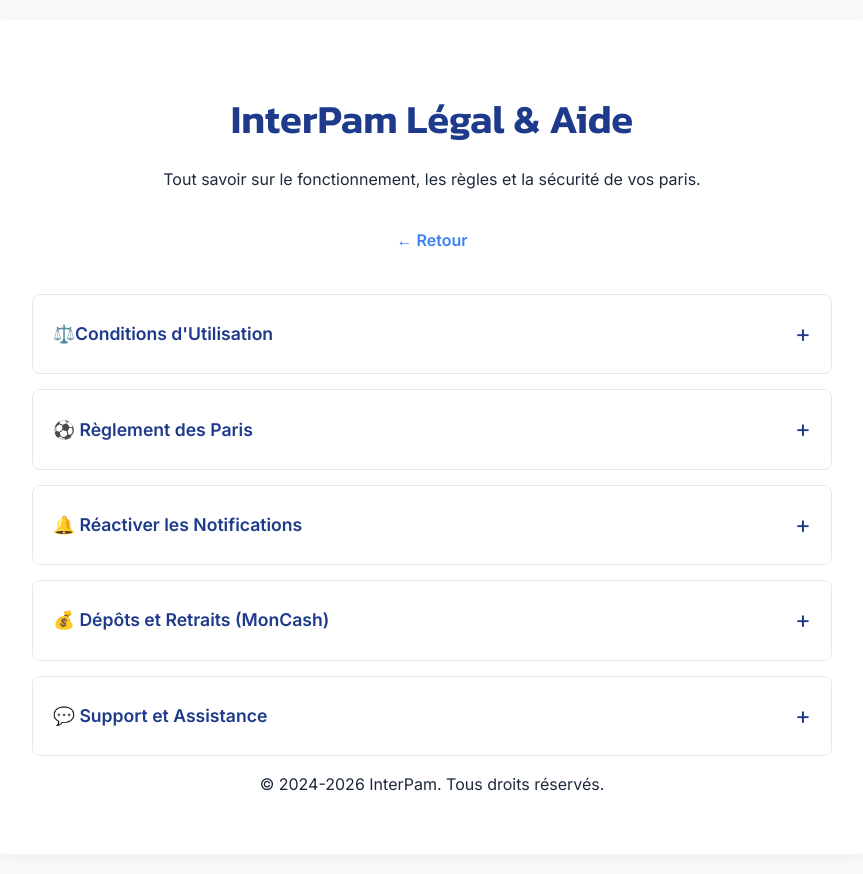
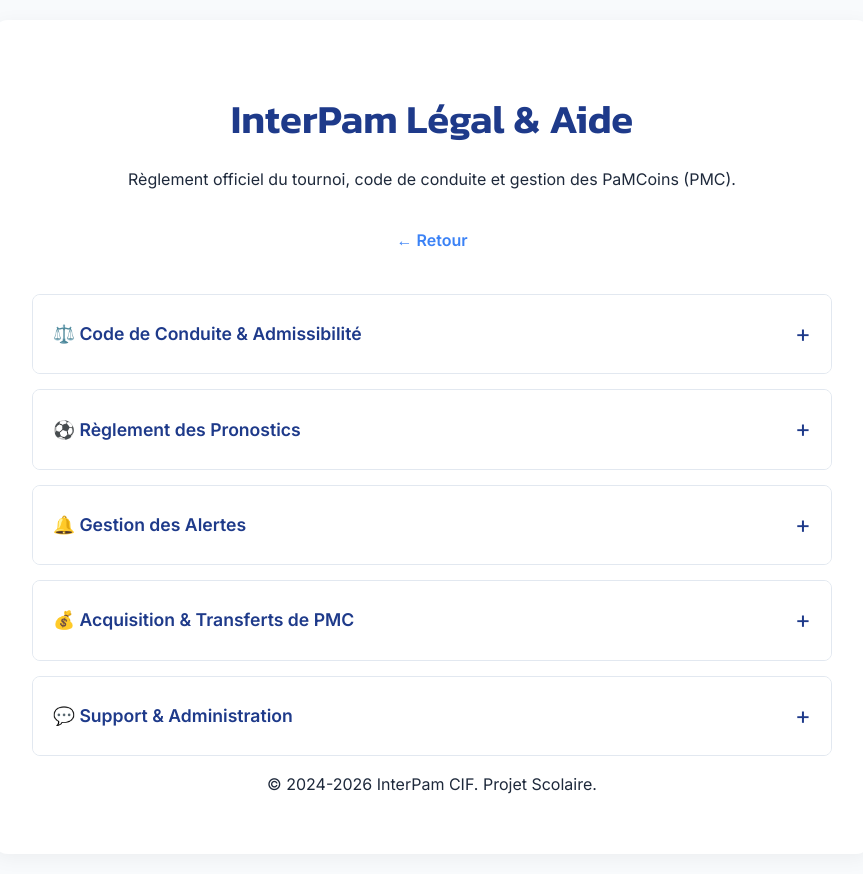
Before and after one commit to vendy0/InterPam, a Flask app: page /Conditions in a window 1280 px wide. Shown: the whole page, without its empty margins (208-1071 px from the left). Run offline with Flask 3, Linux system fonts and the light colour scheme; data comes from the database, SQL or seed files in the repository.

Commit message:
Tous les templates ont été gérés. Il reste à ajouter les nouveaux templates.

```diff
--- a/templates/fiches.html
+++ b/templates/fiches.html
@@ -57,7 +57,7 @@
                     <div class="option-details">
                         {{ sel.categorie }} :
                         <strong>{{ sel.option }}</strong>
-                        | Cote : {% if sel.status_option == 3 %} {# Affichage spécifique pour match annulé (Cote barrée -> 1.00) #}
+                        | Indice : {% if sel.status_option == 3 %} {# Affichage spécifique pour match annulé (Indice barrée -> 1.00) #}
                         <span class="cote-badge" style="text-decoration: line-through">{{ sel.cote }}</span>
                         <span class="cote-badge" style="background: #9ca3af; color: white">1.00</span>
                         <span class="text-annule" style="font-size: 0.85em; margin-left: 5px; color: #6b7280; font-weight: bold">(ANNULÉ)</span>
--- a/templates/legal.html
+++ b/templates/legal.html
@@ -34,184 +34,193 @@
         <div class="container">
             <header>
                 <h1>InterPam Légal & Aide</h1>
-                <p>Tout savoir sur le fonctionnement, les règles et la sécurité de vos paris.</p>
+                <p>Règlement officiel du tournoi, code de conduite et gestion des PaMCoins (PMC).</p>
                 <a href="javascript:history.back()" class="back-link">← Retour</a>
             </header>
 
             <details id="conditions">
-                <summary>⚖️Conditions d'Utilisation</summary>
+                <summary>⚖️ Code de Conduite & Admissibilité</summary>
                 <div class="content">
-                    <p>Bienvenue sur InterPam. En utilisant notre plateforme, vous acceptez les conditions suivantes :</p>
+                    <p>Bienvenue dans le tournoi InterPam. La participation implique l'adhésion totale aux règles suivantes :</p>
 
-                    <h3>1. Admissibilité</h3>
-                    <p>L'accès est réservé aux élèves et membres du personnel du CIF. Toute tentative de connexion par une personne extérieure ou l'utilisation de fausses informations peut entraîner la suspension définitive du compte.</p>
+                    <h3>1. Admissibilité CIF</h3>
+                    <p>L'accès est strictement réservé aux élèves et au personnel du Collège Inter Familia. L'usage d'un compte par une personne extérieure entraînera la suppression immédiate des PMC et du compte.</p>
 
-                    <h3>2. Fair-play</h3>
-                    <p>Toute tentative de fraude, d'exploitation de bug ou de collusion pour manipuler les résultats des paris est strictement interdite et entraînera un bannissement immédiat et la perte des gains.</p>
+                    <h3>2. Discipline Scolaire</h3>
+                    <p>
+                        InterPam est un divertissement. Il est
+                        <strong>strictement interdit</strong>
+                        de consulter la plateforme ou d'effectuer des pronostics durant les heures de cours. Tout signalement par un professeur entraînera une suspension temporaire du compte ("Banc de touche").
+                    </p>
 
-                    <h3>3. Protection des Données</h3>
-                    <p>Vos informations (email, nom, transactions) sont strictement confidentielles. Vos mots de passe sont cryptés. Ces données servent uniquement au fonctionnement du jeu et aux classements internes. Nous ne partageons aucune donnée avec des tiers.</p>
+                    <h3>3. Fair-play & Anti-Triche</h3>
+                    <p>Toute tentative de manipulation technique, d'exploitation de bug ou de collusion (s'entendre pour fausser le classement) est interdite. Les "Alliances" sont autorisées uniquement pour les transferts de PMC, pas pour le trucage.</p>
 
-                    <h3>4. Responsabilité</h3>
-                    <p>InterPam est une plateforme ludique interne. Les "Gourdes" virtuelles n'ont de valeur qu'au sein de l'écosystème scolaire défini par l'administration.</p>
-
-                    <h3>5. Bannissement</h3>
-                    <p>L'administration se réserve le droit de bannir tout compte ne respectant pas l'esprit de camaraderie du CIF.</p>
-
+                    <h3>4. Valeur des PaMCoins</h3>
+                    <p>Les "PaMCoins" (PMC) sont des points de compétition virtuels. Ils n'ont aucune valeur légale en dehors de l'écosystème du tournoi CIF.</p>
                 </div>
             </details>
 
             <details id="reglement">
-                <summary>⚽ Règlement des Paris</summary>
+                <summary>⚽ Règlement des Pronostics</summary>
                 <div class="content">
                     <h3>1. Temps Réglementaire (90 minutes)</h3>
-                    <p>Sauf mention explicite, tous les paris sur le football sont basés sur le résultat à la fin du <strong>temps réglementaire (90 minutes + temps additionnel)</strong>. Les prolongations et tirs au but ne sont pas comptabilisés.</p>
+                    <p>
+                        Sauf mention explicite, les pronostics football concernent le résultat à la fin du
+                        <strong>temps réglementaire (90 min + arrêts de jeu)</strong>
+                        . Les prolongations ne comptent pas.
+                    </p>
 
-                    <h3>2. Matchs Annulés ou Reportés</h3>
-                    <p>Si un match est annulé ou reporté de plus de 48h, le pari sur ce match est considéré comme <strong>"Nul" (cote de 1.00)</strong>.</p>
+                    <h3>2. Matchs Annulés</h3>
+                    <p>
+                        Si une rencontre est reportée de plus de 48h, le pronostic est annulé et l'indice passe à
+                        <strong>1.00 (Neutre)</strong>
+                        .
+                    </p>
                     <ul>
-                        <li><strong>Sur un ticket combiné :</strong> Le reste de vos matchs reste valide, seule la cote du match annulé devient 1.00.</li>
-                        <li><strong>Sur un ticket simple :</strong> La mise vous est intégralement remboursée.</li>
+                        <li>
+                            <strong>Ticket Combiné :</strong>
+                            Le ticket reste valide, le match annulé ne rapporte ni ne coûte rien.
+                        </li>
+                        <li>
+                            <strong>Ticket Simple :</strong>
+                            L'engagement (mise) est remboursé en PMC.
+                        </li>
                     </ul>
 
-                    <h3>⚠️ Erreurs de Cotes</h3>
-                    <p>En cas d'erreur technique flagrante (ex: une cote de 100.00 au lieu de 1.50), InterPam se réserve le droit d'annuler le pari et de rembourser la mise initiale.</p>
+                    <h3>⚠️ Erreurs d'Indices</h3>
+                    <p>L'erreur est humaine. En cas de bug d'affichage évident (ex: indice de 50.00 pour une victoire du Barça contre une D4), ou en cas de triche (ex : Forfait d'une équipe pour remporter des jetons), InterPam annulera le pronostic concerné.</p>
 
-                    <h3>4. Fonctionnement des cotes</h3>
-                    <p>Les cotes sont fixées par l'équipe InterPam. Une fois un pari validé, la cote est verrouillée pour votre ticket, même si elle change par la suite pour les autres joueurs.</p>
+                    <h3>4. Validation et Verrouillage</h3>
+                    <p>Une fois le ticket validé, votre indice est verrouillée. Les variations ultérieures du marché n'affectent pas vos pronostics déjà enregistrés.</p>
 
-                	<h3>6. Limites de Mises</h3>
-					<p>Pour garantir la stabilité du jeu :</p>
-					<ul>
-					    <li><strong>Mise Minimum :</strong> {{ format_money(config_global.mise_min) }} HTG</li>
-					    <li><strong>Mise Maximum :</strong> {{ format_money(config_global.mise_max) }} HTG</li>
-					    <li>Ces montants sont appelés à varier au cours du temps selon la variation du montant de la caisse.</li>
-					    <li><strong>Plafond de Gains :</strong> Un pari ne peut être validé si le gain potentiel dépasse la capacité actuelle de la caisse d'InterPam.</li>
-						<li><strong>Frais :</strong> Une commission de <span class="highlight">{{ (config_global.frais_retrait * 100)|round(1) }}%</span> est appliquée...</li>
-					</ul>
-
+                    <h3>5. Limites d'Engagement (Règle de Gestion)</h3>
+                    <p>Pour maintenir l'équilibre du tournoi :</p>
+                    <ul>
+                        <li>
+                            <strong>Engagement Min :</strong>
+                            {{ format_money(config_global.mise_min) }} PMC
+                        </li>
+                        <li>
+                            <strong>Engagement Max :</strong>
+                            {{ format_money(config_global.mise_max) }} PMC
+                        </li>
+                        <li>
+                            <strong>Plafond "Caisse" :</strong>
+                            Un ticket ne peut être validé si les jetons potentiels dépassent la réserve de liquidité actuelle du tournoi.
+                        </li>
+                        <li>
+                            <strong>Contribution :</strong>
+                            Une retenue de fonctionnement de
+                            <span class="highlight">{{ (config_global.frais_retrait * 100)|round(1) }}%</span>
+                            est appliquée sur les mouvements sortants...
+                        </li>
+                    </ul>
+                    <h3>6. Limite de Responsabilité du Tournoi</h3>
+                    <p>
+                        Pour préserver l'équité et la pérennité du classement, un ticket ne peut être validé si ses
+                        <strong>jetons potentiels dépassent la limite d'engagement prévue pour les rencontres sélectionnées</strong>.
+                        Cette limite est dynamique : elle est recalculée par l'administration à la fin de chaque match en fonction de l'évolution de la cagnotte globale du tournoi.
+                    </p>
                 </div>
             </details>
 
             <details id="notifications">
-                <summary>🔔 Réactiver les Notifications</summary>
+                <summary>🔔 Gestion des Alertes</summary>
                 <div class="content">
-                    <p>Si vous avez bloqué les notifications par erreur, vous ne recevrez plus d'alertes pour vos gains. Voici comment corriger cela :</p>
-
+                    <p>Ne ratez pas les résultats de vos matchs. Si vous ne recevez rien, vérifiez vos paramètres :</p>
                     <div style="background: #f8f9fa; padding: 15px; border-radius: 8px; border-left: 4px solid #27ae60; margin-bottom: 15px">
-                        <p><strong>Google Chrome (Android & PC) :</strong></p>
+                        <p><strong>Google Chrome :</strong></p>
                         <p>
                             <span class="step-number">1</span>
-                            <span>Sur cette page, cliquez sur l'icône <strong>"Paramètres"</strong> ou le <strong>"Cadenas"</strong> à gauche de l'adresse URL (en haut).</span>
+                            <span>
+                                Cliquez sur l'icône
+                                <strong>"Cadenas"</strong>
+                                dans la barre d'adresse.
+                            </span>
                         </p>
                         <p>
                             <span class="step-number">2</span>
-                            <span>Cherchez l'option <strong>"Autorisations"</strong> ou <strong>"Paramètres du site"</strong>.</span>
+                            <span>
+                                Allez dans
+                                <strong>"Paramètres du site"</strong>
+                                .
+                            </span>
+                        </p>
+
                         <p>
                             <span class="step-number">3</span>
-                            Trouvez
+                            Passez l'option
                             <strong>Notifications</strong>
-                            et passez sur
+                            sur
                             <span class="highlight">Autoriser</span>
                             .
                         </p>
                     </div>
-
                     <div style="background: #f8f9fa; padding: 15px; border-radius: 8px; border-left: 4px solid #007aff">
-                        <p><strong>iPhone / Safari (iOS) :</strong></p>
+                        <p><strong>iPhone / Safari :</strong></p>
                         <p>
                             <span class="step-number">1</span>
-                            Allez dans les
-                            <strong>Réglages</strong>
-                            de votre appareil.
+                            Réglages >
+                            <strong>InterPam</strong>
                         </p>
                         <p>
                             <span class="step-number">2</span>
                             Menu
                             <strong>Notifications</strong>
-                            .
                         </p>
                         <p>
                             <span class="step-number">3</span>
-                            Cherchez l'icône
-                            <strong>InterPam</strong>
-                            et activez "Autoriser les notifications".
+                            Activez "Autoriser les notifications".
                         </p>
                     </div>
                 </div>
             </details>
+            <details id="transferts">
+                <summary>💰 Acquisition & Transferts de PMC</summary>
+                <div class="content">
+                    <p>La gestion de vos jetons PaMCoins (PMC) s'effectue directement au sein du collège ou via notre canal de support dédié.</p>
 
-            <details id="transferts">
-                <summary>💰 Dépôts et Retraits (MonCash)</summary>
-                <div class="content">
-                    <p>Toutes les transactions financières sur InterPam sont sécurisées par validation manuelle.</p>
+                    <h3>📥 Acquérir des PMC (Recharge)</h3>
+                    <p>Pour alimenter votre compte en jetons, deux options s'offrent à vous :</p>
+                    <ol>
+                        <li><strong>Agents CIF :</strong> Trouvez un agent officiel InterPam au sein du Collège Inter Familia pour effectuer une recharge immédiate.</li>
+                        <li><strong>Support WhatsApp :</strong> Écrivez directement au numéro officiel : <a href="https://wa.me/50944819817?text=Bonjour,%20je%20souhaite%effectuer%20une%20recharge." class="highlight" target="_blank">+509 44 81 98 17</a> pour coordonner l'acquisition de vos jetons.</li>
+                    </ol>
+                    <p><span class="warning">Note :</span> Aucune recharge ne peut être effectuée directement via l'application sans passer par ces intermédiaires officiels.</p>
 
-                    <h3>📥 Effectuer un Dépôt</h3>
+                    <h3>📤 Transférer des PMC à un ami</h3>
+                    <p>Vous pouvez soutenir un autre "champion" ou former des alliances en transférant vos jetons :</p>
                     <ol>
-                        <li>Envoyez le montant souhaité via MonCash au numéro officiel affiché sur la page de dépôt.</li>
+                        <li>Rendez-vous dans votre <strong>Portefeuille</strong>.</li>
+                        <li>Saisissez le nombre de jetons que vous souhaitez envoyer.</li>
+                        <li>Entrez le <strong>Nom d'utilisateur (Username)</strong> exact du destinataire.</li>
                         <ul>
-                            <li>
-                                Si vous possédez un compte élargi et que le transfert a été effectué localement depuis votre appareil, notez précieusement l'
-                                <strong>ID de Transaction</strong>
-                                reçu par SMS de MonCash ou directement via l'application.
-                            </li>
-                            <li>
-                                Si le transfert a été transféré depuis un bureau de transfert MonCash, demandez à l'agent de vous communiquer <strong>l'ID de transaction</strong> qui figure sur le message reçu.
-                            </li>
+                            <li><span class="warning">Attention :</span> Le champ du nom d'utilisateur est <strong>sensible à la casse</strong> (respectez les majuscules et minuscules).</li>
                         </ul>
-                        <li>Dans votre espace "Portefeuille", entrez le montant exact et cet ID.</li>
-                        <li>
-                            <span class="warning">Sécurité :</span>
-                            Toute tentative de réutilisation d'un ancien ID de transaction sera rejetée par le système.
-                        </li>
+                        <li>L'interface calculera automatiquement les <strong>frais de transfert</strong> et vous affichera le montant net que le destinataire recevra.</li>
+                        <li>Vérifiez les informations et cliquez sur "Valider" pour confirmer l'opération.</li>
                     </ol>
 
-                    <h3>📤 Effectuer un Retrait</h3>
-                    <ol>
-                        <li>Allez sur "Portefeuille" > "Retrait".</li>
-                        <li>Indiquez le montant (doit être inférieur ou égal à votre solde).</li>
-                        <li>
-                            Confirmez votre numéro MonCash.
-                            <strong>Note :</strong>
-                            Une erreur de numéro retardera le transfert.
-                        </li>
-                        <li>
-                            <strong>Délai :</strong>
-                            La validation par l'admin peut prendre entre
-                            <strong>12h et 48h</strong>
-                            .
-                        </li>
-                        <li>
-                            <strong>Sécurité :</strong>
-                            Votre solde est débité immédiatement lors de la demande. Si l'admin refuse, vous serez recrédité.
-                        </li>
-                        <li>
-                            <strong>Frais :</strong>
-                            Une commission de <span class="highlight">{{ (frais_retrait * 100)|int }}%</span> est appliquée automatiquement sur chaque retrait pour couvrir les frais de transaction.
-                        </li>
-                        <li>
-                            <strong>Délai :</strong>
-                            La validation par l'admin peut prendre entre 12h et 48h.
-                        </li>
-                    </ol>
-                    <p><i>Une erreur dans le formulaire peut grandement retarder le tranfert.</i></p>
+                    <p><strong>Frais de transfert :</strong> Une commission de <span class="highlight">{{ (config_global.frais_retrait * 100)|round(1) }}%</span> est appliquée sur chaque transaction entre comptes pour alimenter la cagnotte des récompenses finales.</p>
+                    <p><i>Tout transfert validé est irréversible. Assurez-vous de l'orthographe du destinataire avant de confirmer.</i></p>
                 </div>
             </details>
 
             <details id="contact">
-                <summary>💬 Support et Assistance</summary>
+                <summary>💬 Support & Administration</summary>
                 <div class="content">
                     <p>
-                        Un problème ? Utilisez l'onglet
-                        <strong>Messagerie</strong>
-                        de votre profil pour envoyer un message direct à l'administration.
+                        Une question sur un résultat ? Un bug ? Utilisez la
+                        <strong>Messagerie Interne</strong>
+                        pour contacter les organisateurs (Admins) ou cliquez directement <a href="https://wa.me/50944819817?text=Bonjour,%20J'ai%20une%20question%20concernant%20InterPam.%20Pouvez%20vous%20m%27aider%20s%27il%20vous%20pla%C3%AEt%20%3F" target="_blank" class="highlight">ICI</a>.
                     </p>
-                    <p>Nos administrateurs traitent les demandes par ordre d'arrivée, généralement sous 24h.</p>
+                    <p>Les demandes irrespectueuses ou le spam ne seront pas traités.</p>
                 </div>
             </details>
 
             <footer>
-                <p style="text-align: center;">&copy; 2024-2026 InterPam. Tous droits réservés.</p>
+                <p style="text-align: center">&copy; 2024-2026 InterPam CIF. Projet Scolaire.</p>
             </footer>
         </div>
 
@@ -221,7 +230,7 @@
                 if (hash) {
                     const element = document.querySelector(hash);
                     if (element && element.tagName === "DETAILS") {
-                        element.open = true;
+                        element.open = true; // Ouvre l'accordéon si un lien direct est utilisé
                         element.scrollIntoView({ behavior: "smooth" });
                     }
                 }
--- a/templates/ticket.html
+++ b/templates/ticket.html
@@ -28,7 +28,7 @@
     </div>
     <div class="ticket-summary">
         <div class="summary-row">
-            <span>Cote Totale</span>
+            <span>Indice Totale</span>
             <span class="cote-totale">{{ cote_totale }}</span>
         </div>
         <form action="{{ url_for('valider_ticket') }}" method="POST">
@@ -56,10 +56,10 @@
         <div class="vider_ticket"><a href="{{ url_for('vider_ticket') }}">Vider le ticket</a></div>
     </div>
     <script>
-        const miseInput = document.getElementById('mise-input');        const gainDisplay = document.getElementById('gain');        const cote = {{ cote_totale }}; // Récupéré depuis le contexte Flask        /** * Formate le montant :         * - Ajoute des espaces pour les milliers         * - Affiche 2 décimales SI elles sont différentes de .00         * - Retire la virgule et les zéros si c'est un nombre entier         */
+        const miseInput = document.getElementById('mise-input');        const gainDisplay = document.getElementById('gain');        const indice = {{ cote_totale }}; // Récupéré depuis le contexte Flask        /** * Formate le montant :         * - Ajoute des espaces pour les milliers         * - Affiche 2 décimales SI elles sont différentes de .00         * - Retire la virgule et les zéros si c'est un nombre entier         */
         function formatMoneyJS(valeur) {            if (valeur === 0) return "0";            // On formate d'abord avec maximum 2 décimales
         let formatted = valeur.toLocaleString('fr-FR', {                minimumFractionDigits: 0,                maximumFractionDigits: 2            });            // Remplace l'espace insécable (standard toLocaleString) par un espace normal
-        return formatted.replace(/\u00a0/g, ' ');        }        miseInput.addEventListener('input', function() {            let mise = parseFloat(this.value);            if (isNaN(mise)) mise = 0;            let gain = mise * cote;            // Mise à jour du texte avec le nouveau formatage
+        return formatted.replace(/\u00a0/g, ' ');        }        miseInput.addEventListener('input', function() {            let mise = parseFloat(this.value);            if (isNaN(mise)) mise = 0;            let gain = mise * indice;            // Mise à jour du texte avec le nouveau formatage
         gainDisplay.textContent = formatMoneyJS(gain);        });
     </script>
     {% else %}
```
Also changed, not shown: templates/base.html (+16 -0 lines), templates/wallet.html (+103 -85 lines), 1 other file.
